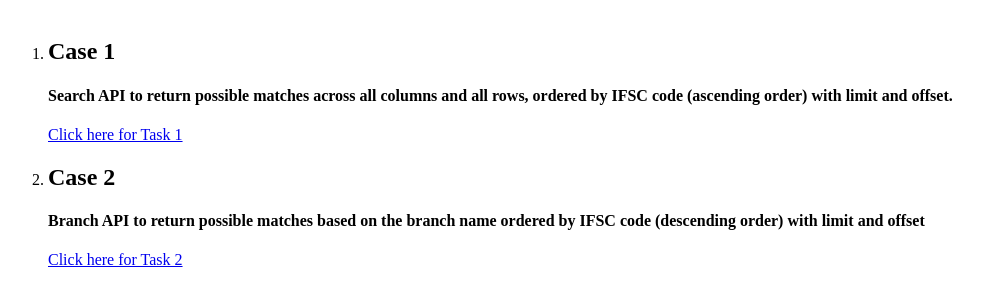
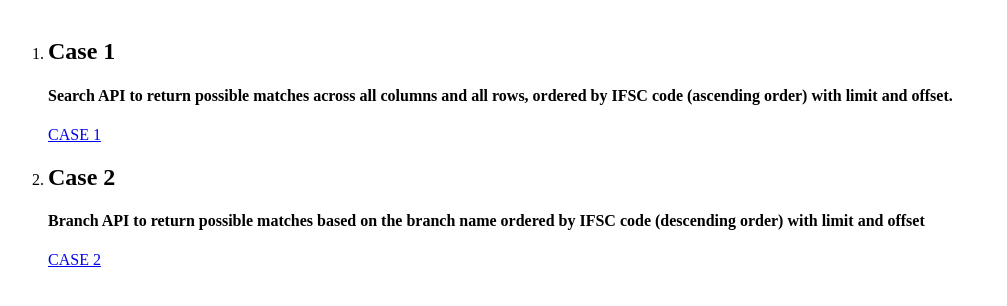
Before and after one commit to Swetha-ramasamy/BackEnd_bankDetails, a website: page index.html in a window 1280 px wide. Shown: the part 66-372 px from the top of the page, without its empty margins (0-1007 px from the left). Drawn offline with Linux system fonts and the light colour scheme.

Commit message:
Update index.html

```diff
--- a/index.html
+++ b/index.html
@@ -1,7 +1,7 @@
 <html>
   <h1> BusinessOnBot-BackEnd task</h1><br>
    <ol>
-     <li><h2>Case 1</h2><h4> Search API to return possible matches across all columns and all rows, ordered by IFSC code (ascending order) with limit and offset.</h4><a href="https://bank-qwxu.vercel.app/api/search?q=MUMBAI&limit=2&offset=1" target="_blank">Click here for Task 1 </a></li>
-     <li><h2>Case 2</h2><h4> Branch API to return possible matches based on the branch name ordered by IFSC code (descending order) with limit and offset</h4><a href="https://bank-qwxu.vercel.app/api/branch?q=LONI&limit=1&offset=0" target="_blank">Click here for Task 2</a></li>
+     <li><h2>Case 1</h2><h4> Search API to return possible matches across all columns and all rows, ordered by IFSC code (ascending order) with limit and offset.</h4><a href="https://back-end-bank-details.vercel.app/api/search?q=MUMBAI&limit=2&offset=1" target="_blank">CASE 1</a></li>
+     <li><h2>Case 2</h2><h4> Branch API to return possible matches based on the branch name ordered by IFSC code (descending order) with limit and offset</h4><a href="https://back-end-bank-details.vercel.app/api/branch?q=LONI&limit=1&offset=0" target="_blank">CASE 2</a></li>
   </ol>
 </html>
```
